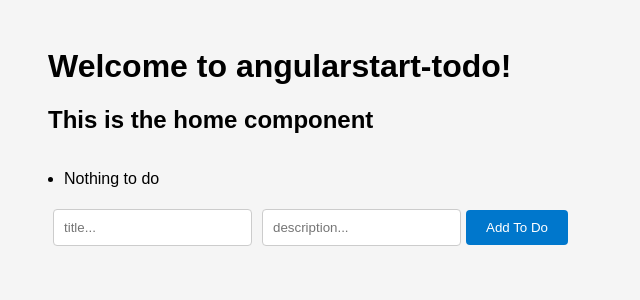
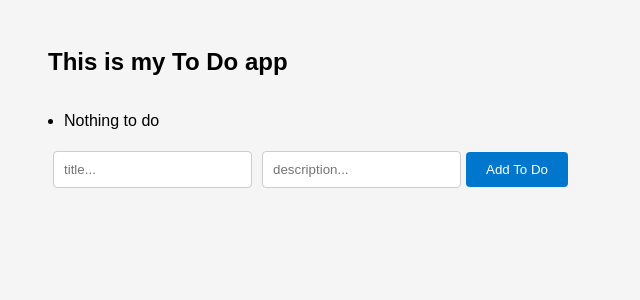
Before and after one commit to Kit-dev-droid/angularstart-todo-ongoing, an Angular app: page /home in a window 1280 px wide. Shown: the top 300 px of the page, without its empty margins (0-640 px from the left). Built offline with nearby package versions, Linux system fonts and the light colour scheme.

Commit message:
Updated Naming on the home component

```diff
--- a/src/app/app.ts
+++ b/src/app/app.ts
@@ -5,7 +5,7 @@ import { RouterOutlet } from '@angular/router';
   selector: 'app-root',
   imports: [RouterOutlet],
   template: `
-    <h1>Welcome to {{title}}!</h1>
+
 
     <router-outlet />
   `,
--- a/src/app/home/home.component.ts
+++ b/src/app/home/home.component.ts
@@ -7,7 +7,7 @@ import { TodoListComponent } from "./ui/todo-list.component";
 @Component({
   selector: 'app-home',
   template: `
-  <h2>This is the home component</h2>
+  <h2>This is my To Do app</h2>
   <app-todo-list [todos]="todoService.todos()"/>
   <app-todo-form (todoSubmitted)="todoService.addTodo($event)"/>
   `,
--- a/src/index.html
+++ b/src/index.html
@@ -2,7 +2,7 @@
 <html lang="en">
 <head>
   <meta charset="utf-8">
-  <title>AngularstartTodo</title>
+  <title>Welcome to my To Do app</title>
   <base href="/">
   <meta name="viewport" content="width=device-width, initial-scale=1">
   <link rel="icon" type="image/x-icon" href="favicon.ico">
```
